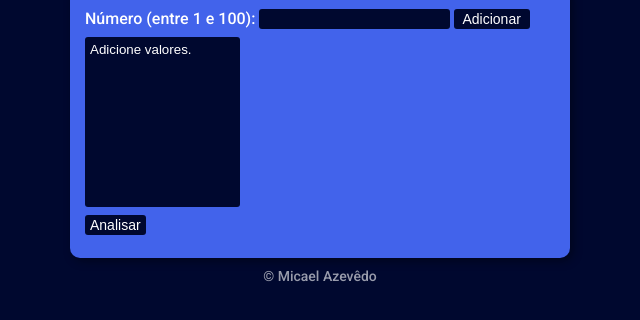
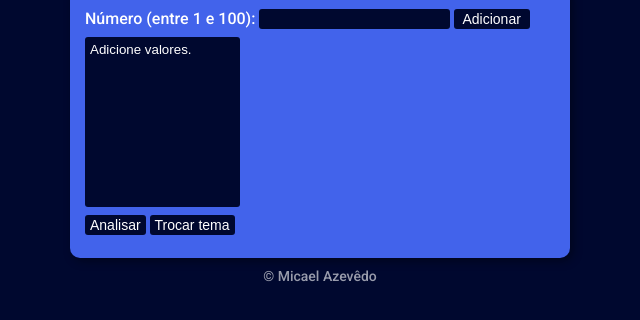
Before and after one commit to azrmicael/number-analyzer, a plain HTML site: page index.html in a window 1280 px wide. Shown: the part 84-404 px from the top of the page, without its empty margins (320-960 px from the left). Drawn offline with Linux system fonts and the light colour scheme.

Commit message:
change theme button

```diff
--- a/index.html
+++ b/index.html
@@ -30,6 +30,7 @@
         <div>
             <p>
                 <input type="button"value="Analisar" id="bEnd" onclick="calc()">
+                <input type="button" value="Trocar tema" onclick="changeTheme()">
             </p>
         </div>
         <div id="res" class="result"></div>
--- a/script.js
+++ b/script.js
@@ -88,3 +88,17 @@ function calc() {
         <p>A média dos valores digitados é de ${averageValues}.</p>`;
     }
 }
+
+var i = 1;
+
+function changeTheme() {
+    var element = document.body;
+    var themes = ["blue","dark-blue","pink","dark-pink"];
+    if (i < themes.length) {
+        element.className = themes[i];
+        i++;
+    } else if (i == themes.length) {
+        i = 0;
+        changeTheme()
+    }
+}
```
